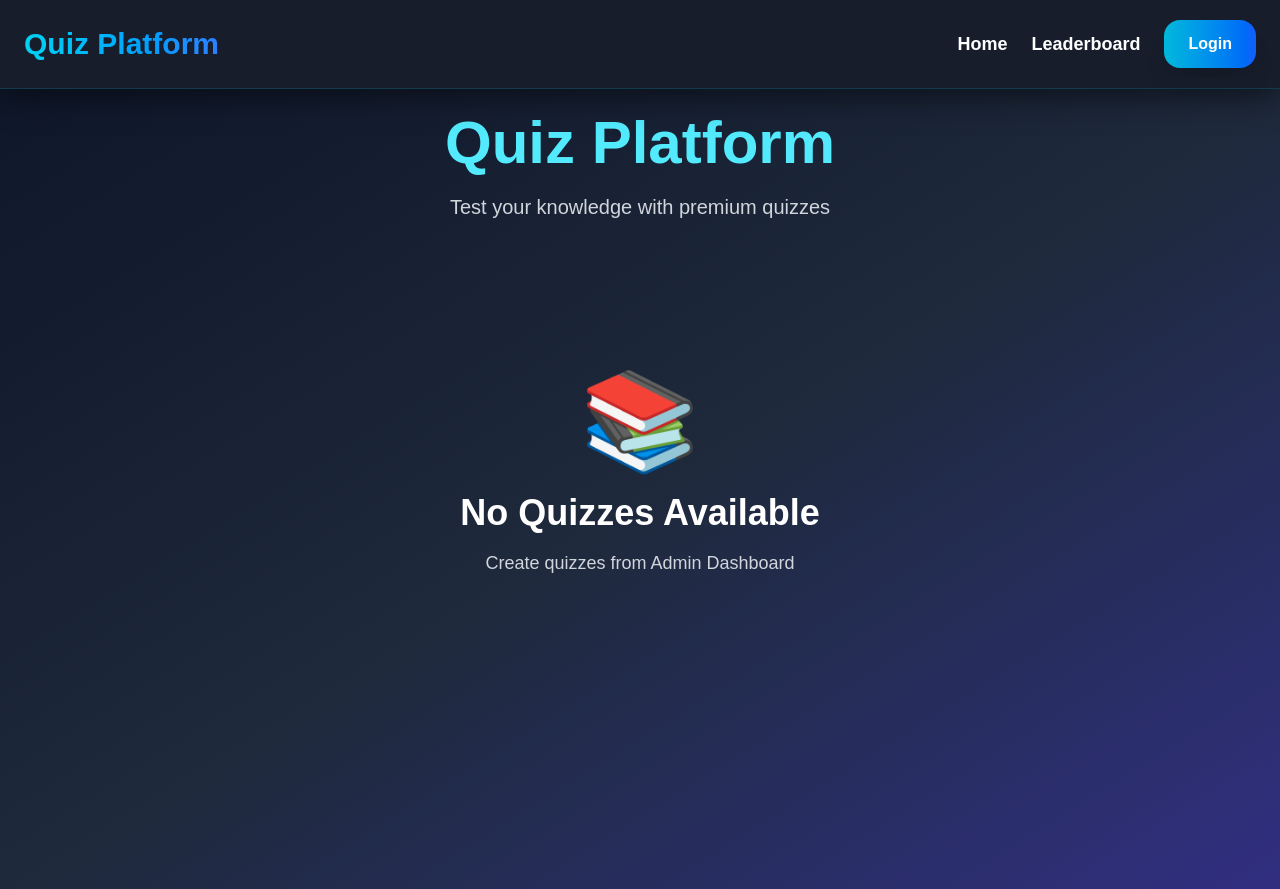
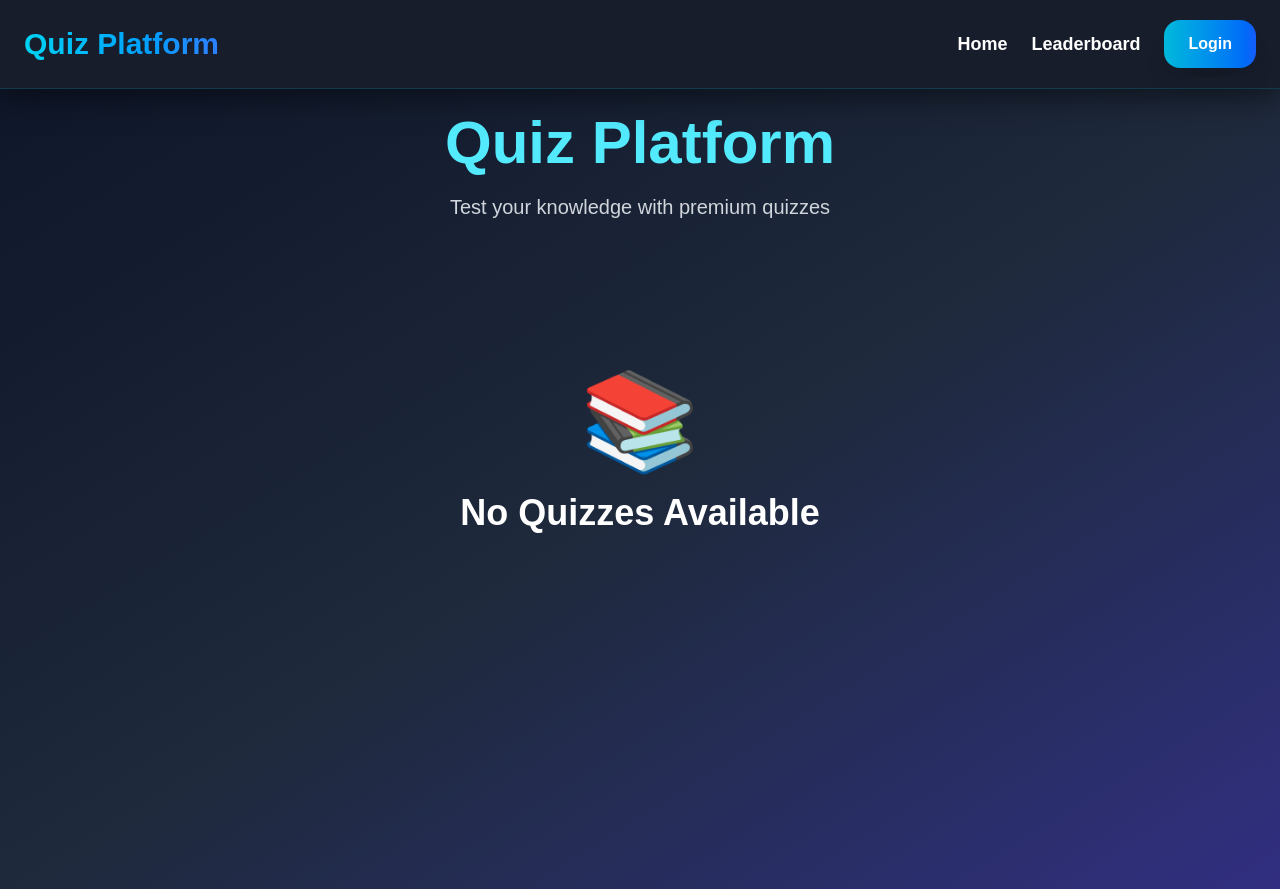
Before and after one commit to Naveeshkumar24/Quiz_platform_frontend, a React (Vite) app: page / in a window 1280 px wide. Built offline with nearby package versions, Linux system fonts and the light colour scheme.

Commit message:
first commit

```diff
--- a/src/pages/Home.jsx
+++ b/src/pages/Home.jsx
@@ -42,9 +42,6 @@ const Home = () => {
             No Quizzes Available
           </h2>
 
-          <p className="text-gray-300 text-lg">
-            Create quizzes from Admin Dashboard
-          </p>
 
         </div>
       ) : (
```
